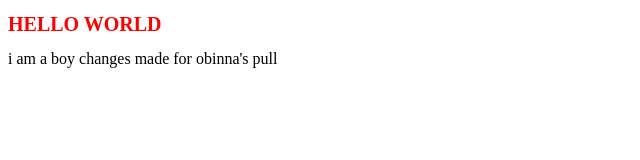
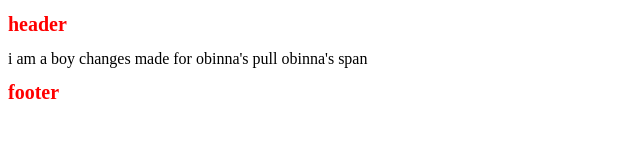
Before and after one commit to Edetmanchi/github-tutorial, a plain HTML site: page index.html in a window 1280 px wide. Shown: the whole page, without its empty margins (0-640 px from the left). Drawn offline with Linux system fonts and the light colour scheme.

Commit message:
added style.css

```diff
--- a/index.html
+++ b/index.html
@@ -6,8 +6,11 @@
     <title>Document</title>
 </head>
 <body>
-    <h1 style="color: red; font-size: 20px;">HELLO WORLD</h1>
+    <h1 style="color: red; font-size: 20px;">header</h1>
     <span>i am a boy</span>
-    <span> changes made for obinna's pull</span>
+    <span>changes made for obinna's pull</span>
+    <span>obinna's span</span>
+    <h1 style="color: red; font-size: 20px;">footer</h1>
+
 </body>
 </html>
```
Also changed, not shown: coursedetail.html (added).
